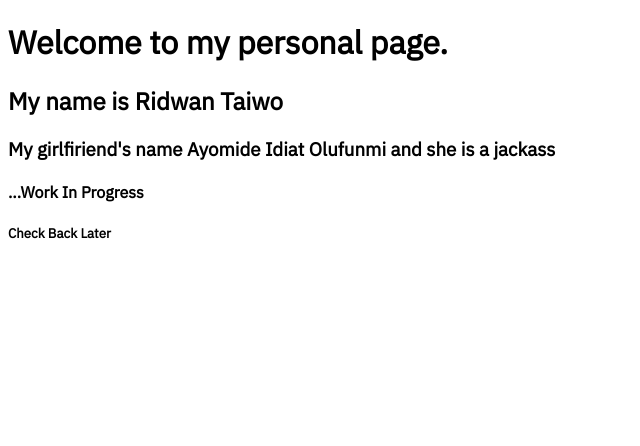
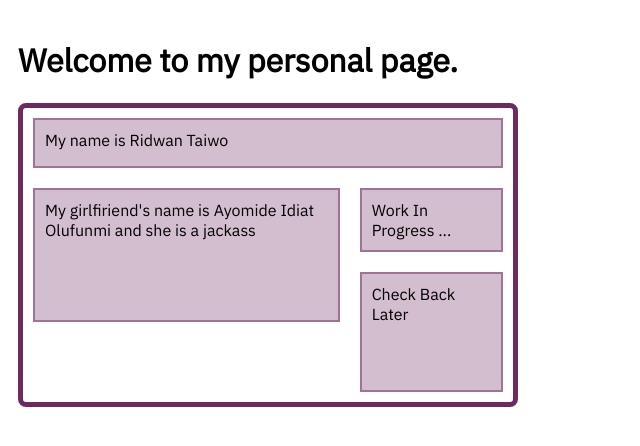
Before and after one commit to donriddo/static-pages, a PHP site: page /index.html in a window 1280 px wide. Shown: the top 446 px of the page, without its empty margins (0-640 px from the left). Run offline with PHP 8.4, Linux system fonts and the light colour scheme.

Commit message:
Change layout to grid

```diff
--- a/index.css
+++ b/index.css
@@ -10,3 +10,45 @@ html {
   -moz-box-sizing: inherit;
   box-sizing: inherit;
 }
+
+body {
+  padding: 10px;
+}
+
+.container {
+  width: 500px;
+  border: 5px solid rgb(111,41,97);
+  border-radius: .5em;
+  padding: 10px;
+  display: grid;
+  grid-template-columns: 1fr 1fr 1fr;
+  grid-auto-rows: minmax(50px, auto);
+  grid-gap: 20px;
+  grid-template-areas:
+    "a a a"
+    "b b c"
+    "b b d"
+    ". . d"
+}
+
+.container > div {
+  padding: 10px;
+  background-color: rgba(111,41,97,.3);
+  border: 2px solid rgba(111,41,97,.5);
+}
+
+.one {
+  grid-area: a;
+}
+
+.two {
+  grid-area: b;
+}
+
+.three {
+  grid-area: c;
+}
+
+.four {
+  grid-area: d;
+}
--- a/index.html
+++ b/index.html
@@ -12,10 +12,12 @@
 
 <body>
     <h1>Welcome to my personal page.</h1>
-    <h2>My name is Ridwan Taiwo</h2>
-    <h3>My girlfiriend's name Ayomide Idiat Olufunmi and she is a jackass</h3>
-    <h4>...Work In Progress</h4>
-    <h5>Check Back Later</h5>
+    <div class="container">
+        <div class="one">My name is Ridwan Taiwo</div>
+        <div class="two">My girlfiriend's name is Ayomide Idiat Olufunmi and she is a jackass</div>
+        <div class="three">Work In Progress ...</div>
+        <div class="four">Check Back Later</div>
+    </div>
 </body>
 
 </html>
```
